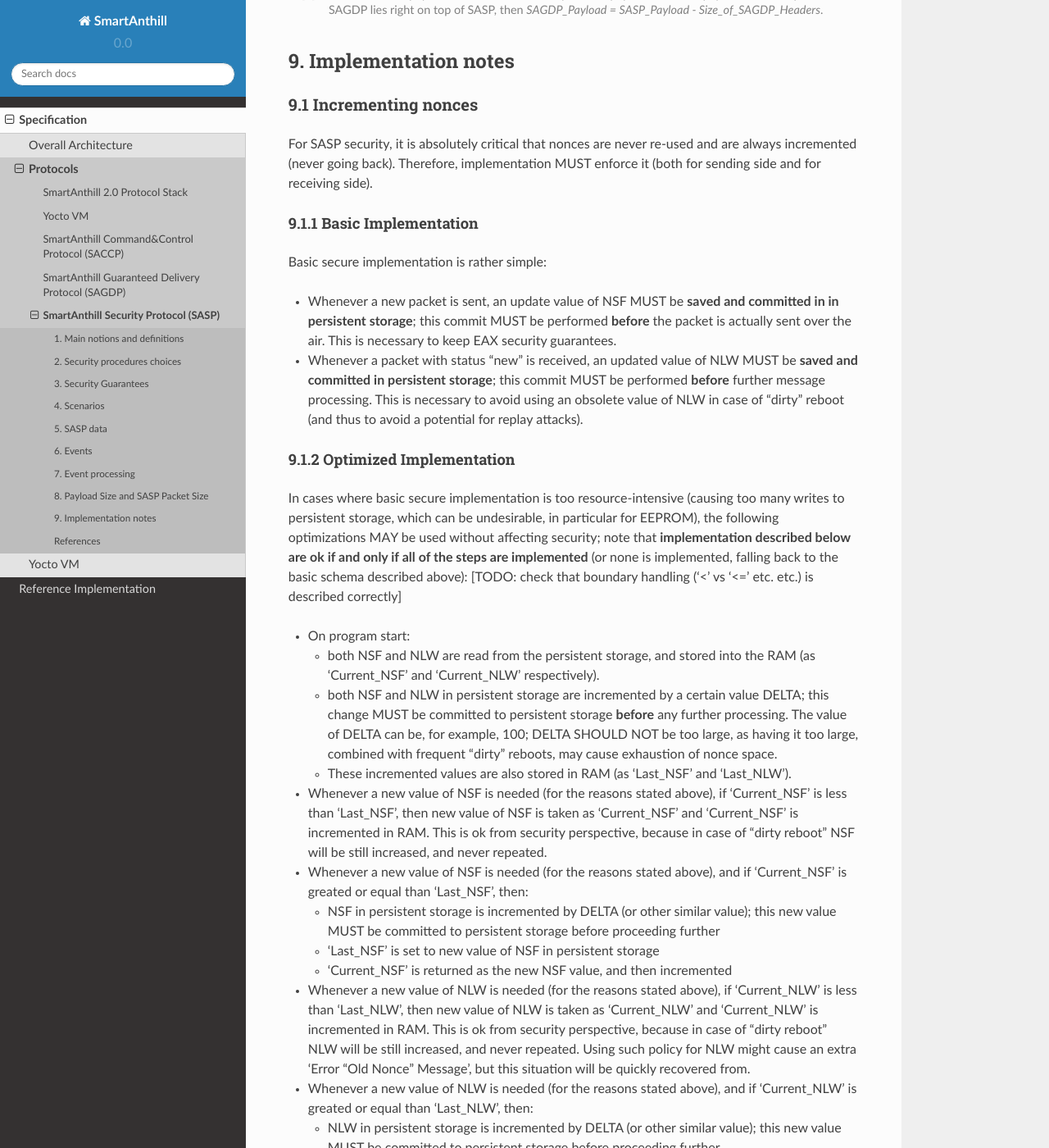
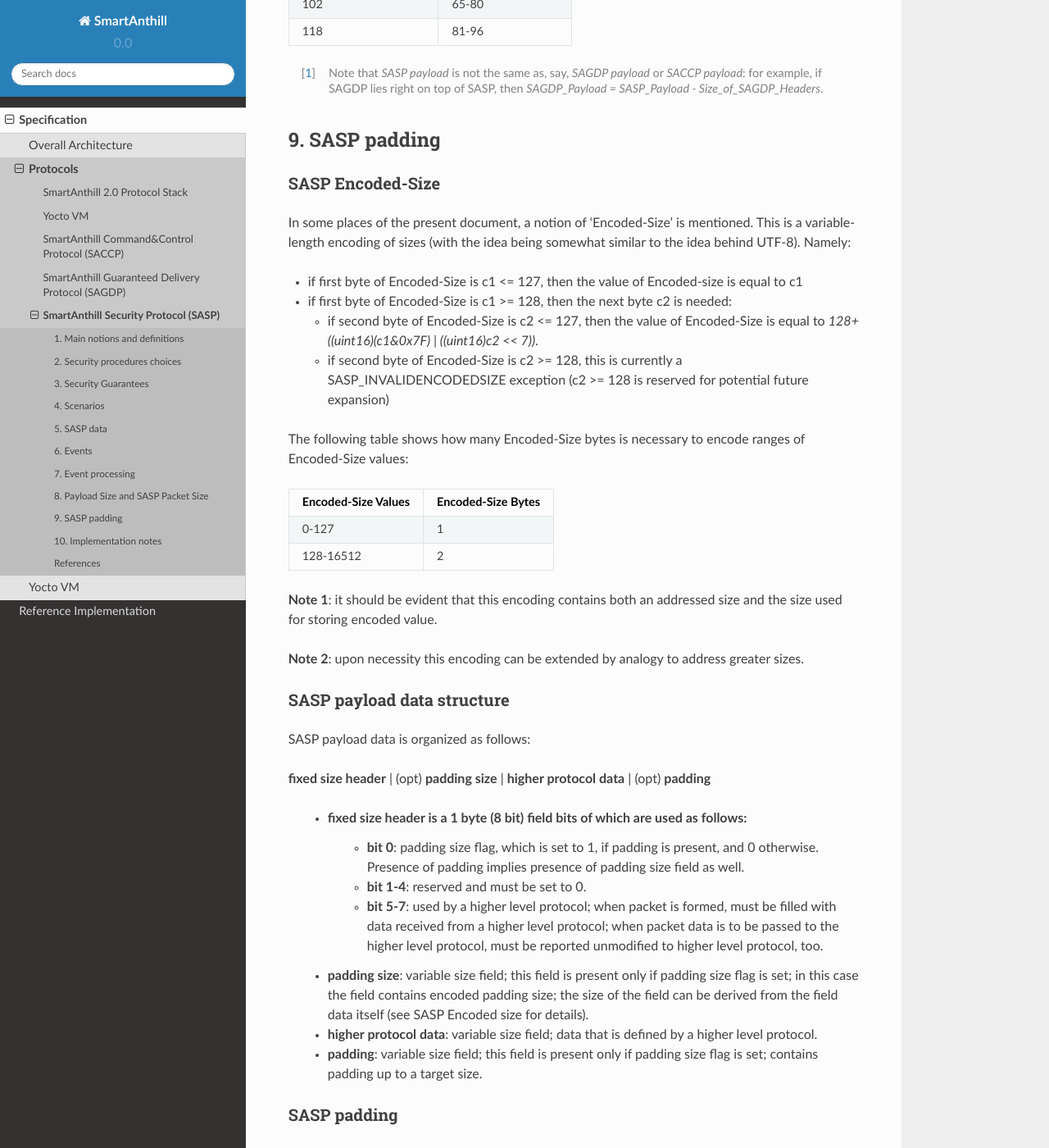
Before and after one commit to smartanthill/smartanthill2_0, a Sphinx documentation site: the page built from docs/design-documents/protocols/sasp.rst, in a window 1280 px wide and 1400 px high, scrolled down 7999 px. Shown: the whole window at 82% size. Built offline with Sphinx 7.4.7 and the Read the Docs theme 2.0.0, drawn with Linux system fonts in a browser that asks for light colours; some of the changed text lies outside the part shown.

Commit message:
SASP: adding description of padding and related

```diff
--- a/docs/design-documents/protocols/sasp.rst
+++ b/docs/design-documents/protocols/sasp.rst
@@ -250,24 +250,78 @@ The following table shows relations between SASP packet sizes and SASP payload [
 
 .. [1] Note that *SASP payload* is not the same as, say, *SAGDP payload* or *SACCP payload*: for example, if SAGDP lies right on top of SASP, then *SAGDP_Payload = SASP_Payload - Size_of_SAGDP_Headers*.
 
-9. Implementation notes
------------------------
 
-9.1 Incrementing nonces
-^^^^^^^^^^^^^^^^^^^^^^^
+9. SASP padding
+---------------
+
+SASP Encoded-Size
+^^^^^^^^^^^^^^^^^
+
+In some places of the present document, a notion of 'Encoded-Size' is mentioned. This is a variable-length encoding of sizes (with the idea being somewhat similar to the idea behind UTF-8). Namely:
+
+* if first byte of Encoded-Size is c1 <= 127, then the value of Encoded-size is equal to c1
+* if first byte of Encoded-Size is c1 >= 128, then the next byte c2 is needed:
+
+  + if second byte of Encoded-Size is c2 <= 127, then the value of Encoded-Size is equal to *128+((uint16)(c1&0x7F) | ((uint16)c2 << 7))*.
+  + if second byte of Encoded-Size is c2 >= 128, this is currently a SASP_INVALIDENCODEDSIZE exception (c2 >= 128 is reserved for potential future expansion)
+
+
+The following table shows how many Encoded-Size bytes is necessary to encode ranges of Encoded-Size values:
+
++--------------------+---------------------+
+| Encoded-Size Values| Encoded-Size Bytes  |
++====================+=====================+
+| 0-127              | 1                   |
++--------------------+---------------------+
+| 128-16512          | 2                   |
++--------------------+---------------------+
+
+**Note 1**: it should be evident that this encoding contains both an addressed size and the size used for storing encoded value.
+
+**Note 2**:  upon necessity this encoding can be extended by analogy to address greater sizes.
+
+SASP payload data structure
+^^^^^^^^^^^^^^^^^^^^^^^^^^^
+
+SASP payload data is organized as follows:
+
+**fixed size header** | (opt) **padding size** | **higher protocol data** | (opt) **padding**
+
+  * **fixed size header** is a 1 byte (8 bit) field bits of which are used as follows:
+     * **bit 0**: padding size flag, which is set to 1, if padding is present, and 0 otherwise. Presence of padding implies presence of padding size field as well.
+     * **bit 1-4**: reserved and must be set to 0.
+     * **bit 5-7**: used by a higher level protocol; when packet is formed, must be filled with data received from a higher level protocol; when packet data is to be passed to the higher level protocol, must be reported unmodified to higher level protocol, too.
+  * **padding size**: variable size field; this field is present only if padding size flag is set; in this case the field contains encoded padding size; the size of the field can be derived from the field data itself (see SASP Encoded size for details).
+  * **higher protocol data**: variable size field; data that is defined by a higher level protocol.
+  * **padding**: variable size field; this field is present only if padding size flag is set; contains padding up to a target size.
+
+SASP padding
+^^^^^^^^^^^^
+
+If present, padding data should be data generated randomly. Depending on capabilities of the implementing device, upon necessity, this restriction can be relaxed. [TODO: describe approach with generating pseudorandom data using an independent encryption key and a current nonce]
+
+
+
+
+
+10. Implementation notes
+------------------------
+
+10.1 Incrementing nonces
+^^^^^^^^^^^^^^^^^^^^^^^^
 
 For SASP security, it is absolutely critical that nonces are never re-used and are always incremented (never going back). Therefore, implementation MUST enforce it (both for sending side and for receiving side).
 
-9.1.1 Basic Implementation
-''''''''''''''''''''''''''
+10.1.1 Basic Implementation
+'''''''''''''''''''''''''''
 
 Basic secure implementation is rather simple:
 
 * Whenever a new packet is sent, an update value of NSF MUST be **saved and committed in in persistent storage**; this commit MUST be performed **before** the packet is actually sent over the air. This is necessary to keep EAX security guarantees.
 * Whenever a packet with status "new" is received, an updated value of NLW MUST be **saved and committed in persistent storage**; this commit MUST be performed **before** further message processing. This is necessary to avoid using an obsolete value of NLW in case of "dirty" reboot (and thus to avoid a potential for replay attacks).
 
-9.1.2 Optimized Implementation
-''''''''''''''''''''''''''''''
+10.1.2 Optimized Implementation
+'''''''''''''''''''''''''''''''
 
 In cases where basic secure implementation is too resource-intensive (causing too many writes to persistent storage, which can be undesirable, in particular for EEPROM), the following optimizations MAY be used without affecting security; note that **implementation described below are ok if and only if all of the steps are implemented** (or none is implemented, falling back to the basic schema described above): [TODO: check that boundary handling ('<' vs '<=' etc. etc.) is described correctly]
 
@@ -292,8 +346,8 @@ In cases where basic secure implementation is too resource-intensive (causing to
   + 'Current_NLW' is returned as the new NLW value, and then incremented
 
 
-9.1.3 Restoring from Backup
-'''''''''''''''''''''''''''
+10.1.3 Restoring from Backup
+''''''''''''''''''''''''''''
 
 Whenever an entity-implementing-SASP (such as "SmartAnthill Central Controller") is restored from backup, it MUST take care to avoid duplicate nonces, in particular:
 
```
